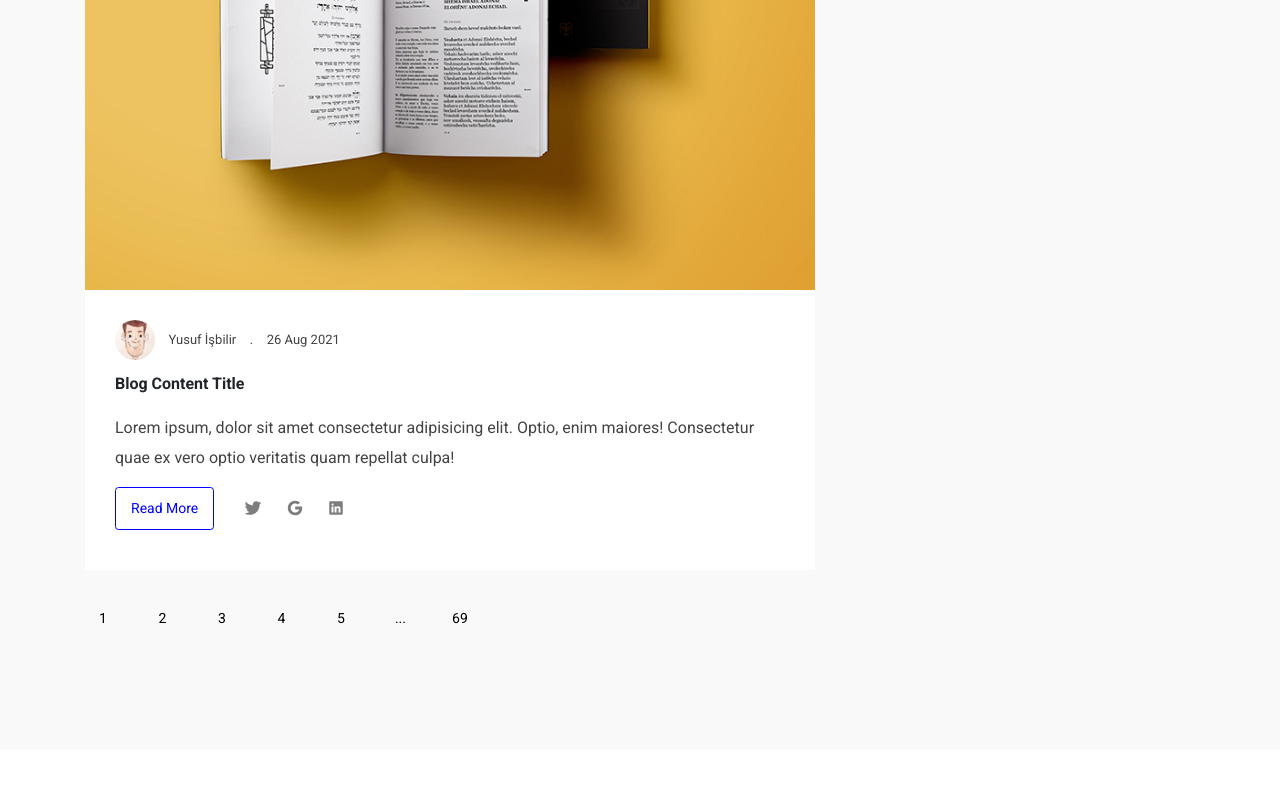
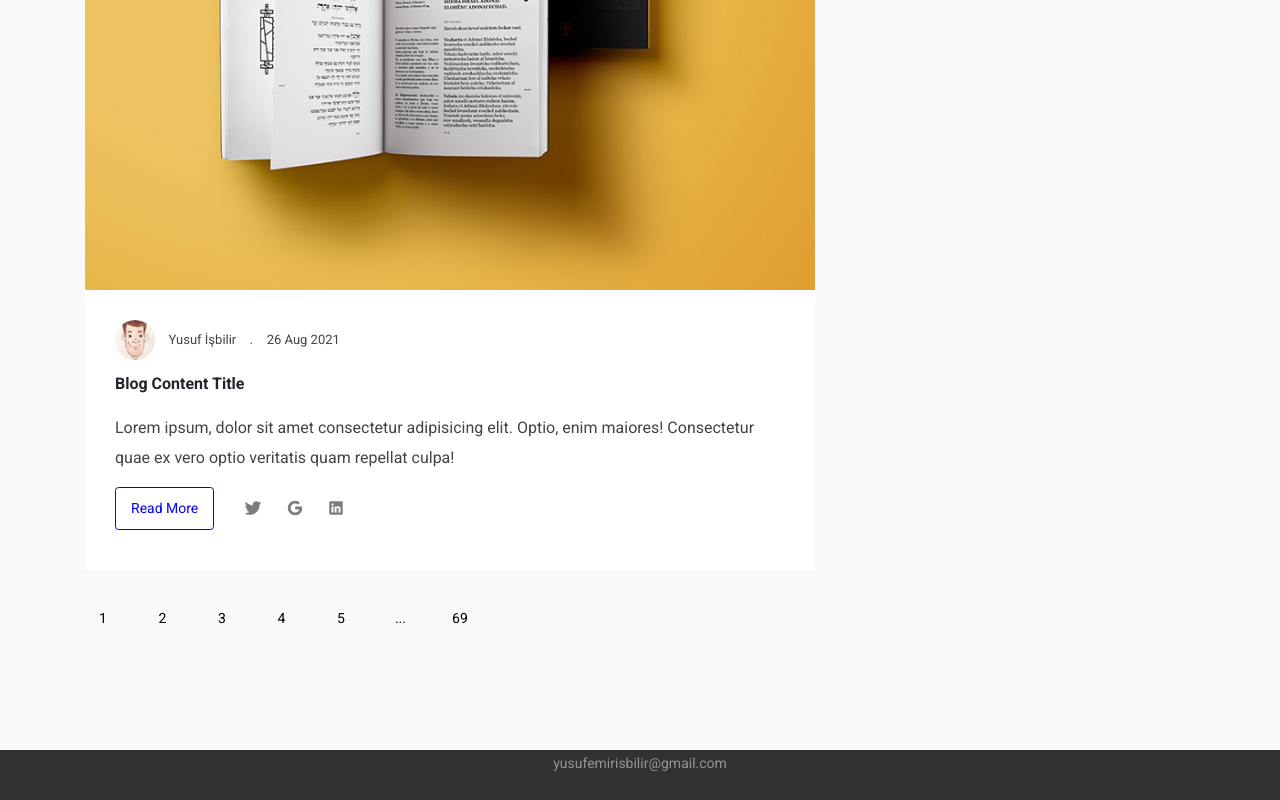
Before and after one commit to yusufisbilir/Re-Blog, a plain HTML site: page docs/index.html in a window 1280 px wide. Shown: the part 3282-4082 px from the top of the page. Before the commit the page ends 4032 px from the top, so only its background shows below. Drawn offline with nearby package versions, Linux system fonts and the light colour scheme.

Commit message:
footer part done

```diff
--- a/docs/css/main.css
+++ b/docs/css/main.css
@@ -284,3 +284,15 @@ nav.header-menu ul li a:hover{
     color: #fff;
 }
 /* tags end */
+
+
+/* footer start */
+footer{
+    background-color: #313131;
+    color: #959595;
+    height: 50px;
+}
+footer .container .row p{
+    margin: 0 auto;
+}
+/* footer end */
--- a/docs/index.html
+++ b/docs/index.html
@@ -271,6 +271,16 @@
     </section>
     <!-- Blog list end -->
 
+    <!-- footer start -->
+    <footer>
+        <div class="container">
+            <div class="row">
+                <p>yusufemirisbilir@gmail.com</p>
+            </div>
+        </div>
+    </footer>
+    <!-- footer end -->
+
 
     <!-- ionicons -->
     <script src="https://unpkg.com/ionicons@4.5.10-0/dist/ionicons.js"></script>
```
